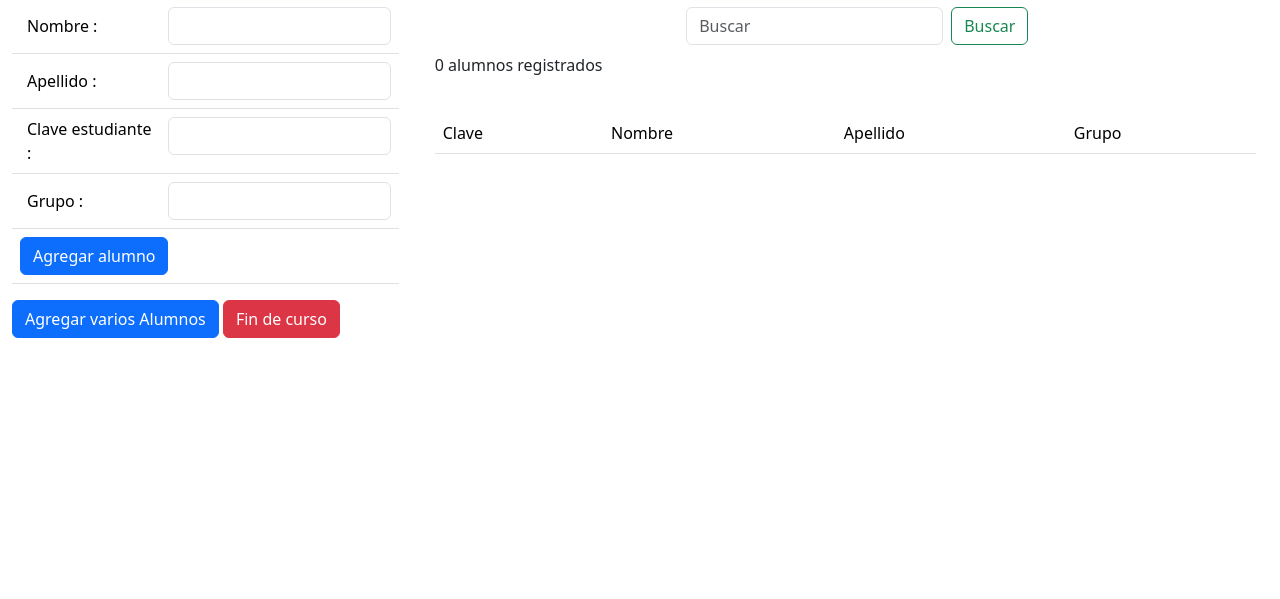
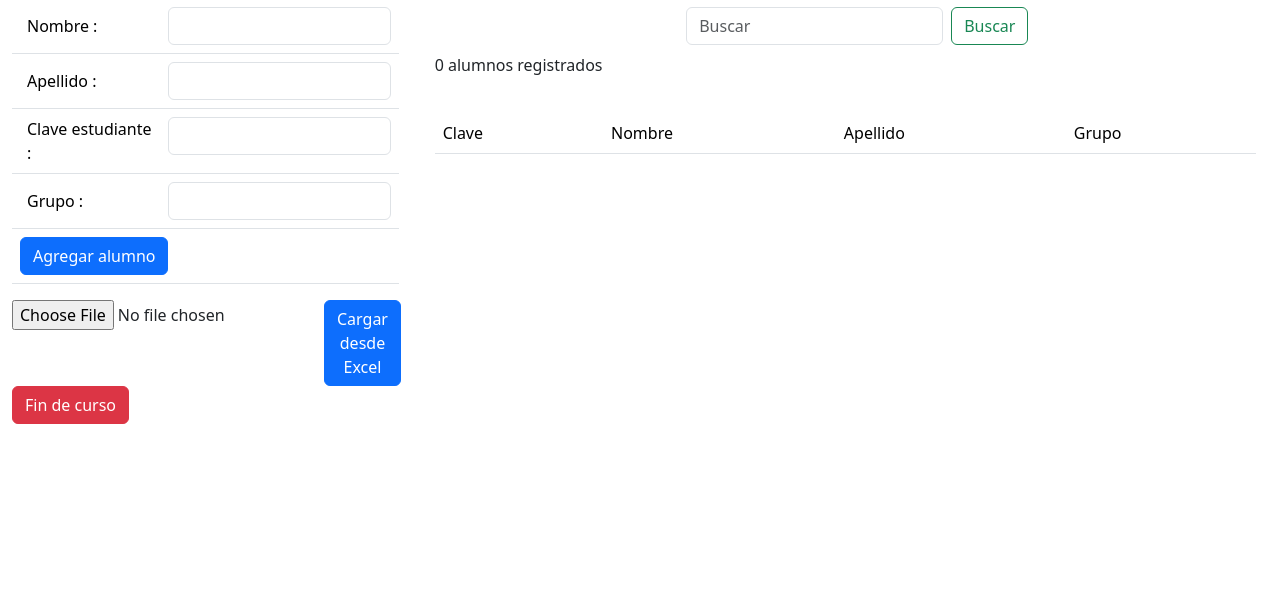
Before and after one commit to Gabrielsalom08/progamabiblio, a Django app: page /alumno in a window 1280 px wide. Shown: the part 214-813 px from the top of the page. Run offline with Django 5.2, Linux system fonts and the light colour scheme; the visitor is signed in with stand-in values (Sample User, id 1); data that the repository does not hold is empty.

Commit message:
agrgado cargar alumnos desde excel

```diff
--- a/biblio_app/templates/alumnos.html
+++ b/biblio_app/templates/alumnos.html
@@ -43,7 +43,11 @@
                 </table>
             </form>
             {% if user.is_authenticated %}
-            <button class="btn btn-primary" type="button"> Agregar varios Alumnos</button>
+            <form class="d-flex" action="/alumno/cargar_excel" method="post" enctype="multipart/form-data">
+                {% csrf_token %}
+                <input type="file" name="excel_file">
+                <button class="btn btn-primary" type="submit" style="align-self: center;"> Cargar desde Excel</button>
+            </form>
             <button class="btn btn-danger" type="button"> Fin de curso</button>
             {% endif %}
         </div>
--- a/biblio_app/urls.py
+++ b/biblio_app/urls.py
@@ -33,4 +33,5 @@ urlpatterns = [
     path('alumno/<int:pk>/', alumno_detalle, name='alumno_detalle'),
     path('alumno/editar/<int:pk>/', editar_alumno, name='editar_alumno'),
     path('alumno/eliminar/<int:pk>/', eliminar_alumno, name='eliminar_alumno'),
+    path('alumno/cargar_excel', cargar_desde_excel, name='cargar_desde_excel'),
 ]
--- a/biblio_app/views.py
+++ b/biblio_app/views.py
@@ -7,6 +7,7 @@ from django.contrib import messages
 from .models import *
 from django.db.models import Q
 from django.shortcuts import render, get_object_or_404
+import pandas as pd
 #register your models here
 
 # Create your views here.
@@ -100,3 +101,30 @@ def eliminar_alumno(request, pk):
         return redirect('/alumno')
 
     return render(request, 'eliminar_alumno.html', {'alumno': alumno_obj})
+
+def cargar_desde_excel(request):
+    if request.method == 'POST':
+        if 'excel_file' in request.FILES:
+            excel_file = request.FILES['excel_file']
+            df = pd.read_excel(excel_file)
+
+            # Verificar si todas las columnas necesarias están presentes en el DataFrame
+            required_columns = ['clave', 'nombre', 'apellido', 'grupo']
+            missing_columns = [col for col in required_columns if col not in df.columns]
+
+            if missing_columns:
+                missing_columns_str = ', '.join(missing_columns)
+                return HttpResponse(f"El archivo Excel no tiene las columnas necesarias: {missing_columns_str}.")
+
+            for index, row in df.iterrows():
+                alumno_item = alumno(
+                    clave=row['clave'],
+                    nombre=row['nombre'],
+                    apellido=row['apellido'],
+                    grupo=row['grupo'],
+                )
+                alumno_item.save()
+
+            return redirect('/alumno')
+
+    return render(request, 'tu_template_excel.html')
```
